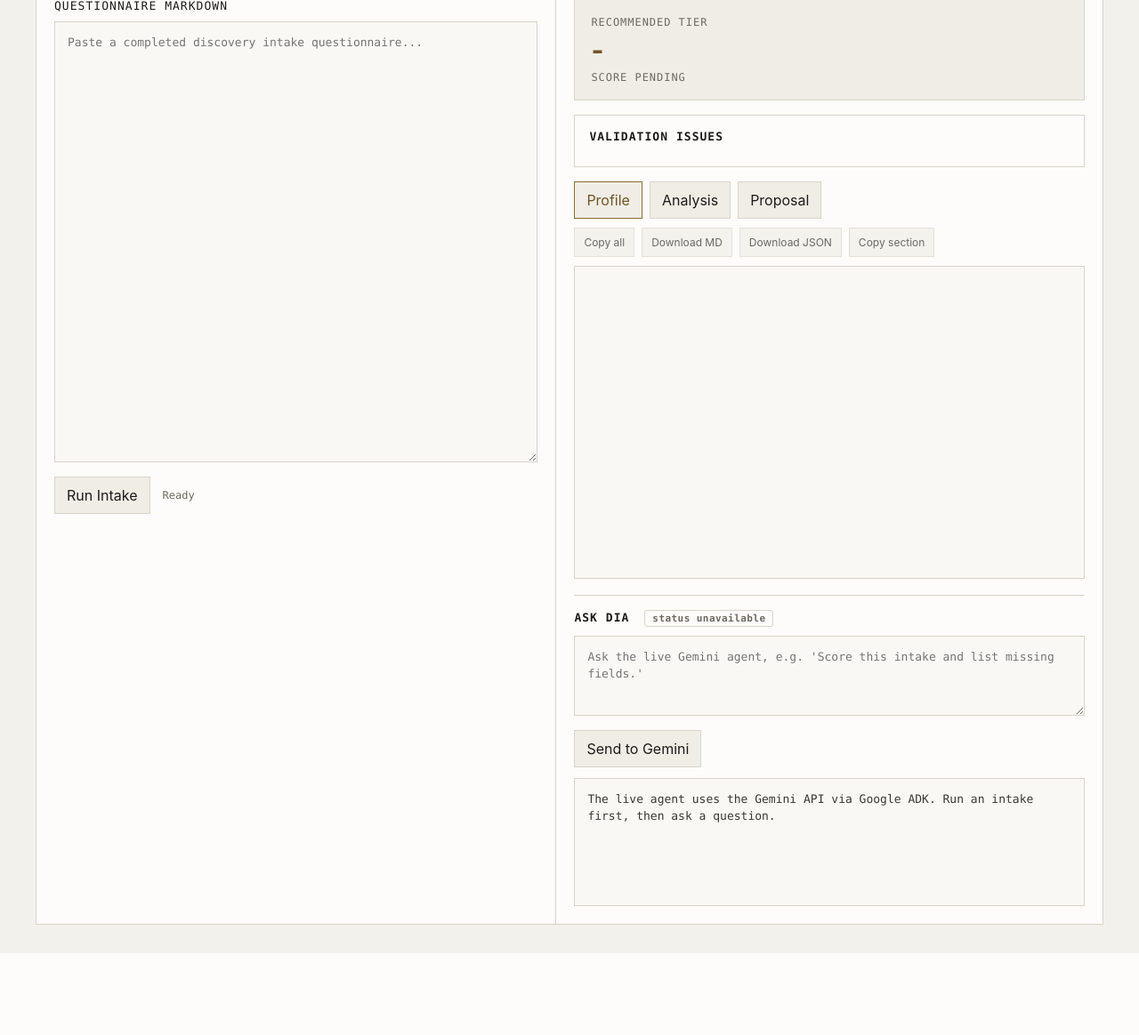
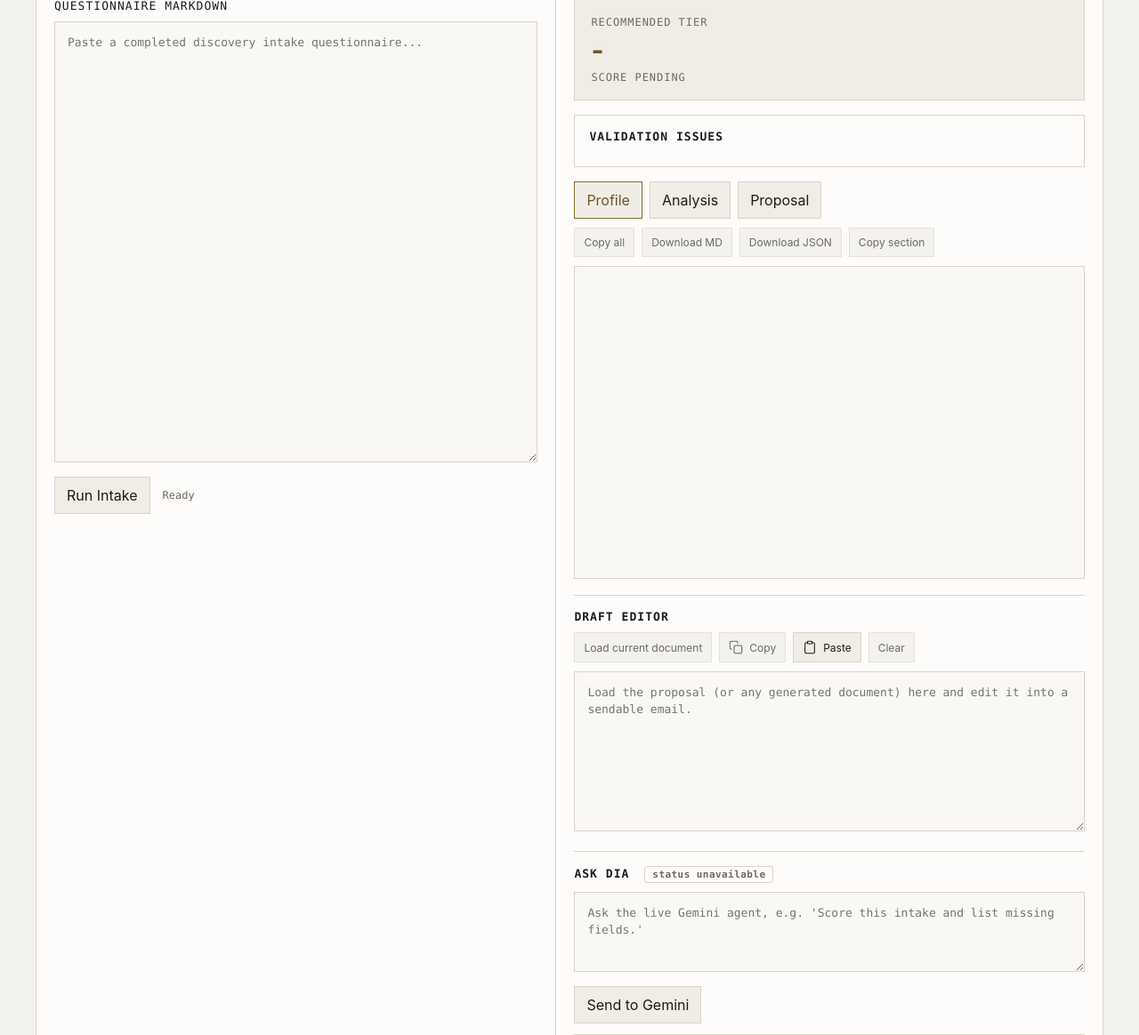
Before and after one commit to mdvnavy/Dia, a Python web app: template templates/index.html in a window 1280 px wide. Shown: the part 167-1331 px from the top of the page at 89% size. Before the commit the page ends 1239 px from the top, so only its background shows below. Run offline with Jinja, Linux system fonts and the light colour scheme; the template is opened without the code that fills it, so the values that code supplies are empty.

Commit message:
Add draft email editor with copy/paste toolbar
New Draft Editor section loads the active generated document (typically
the proposal) into an editable textarea so it can be tweaked into a
sendable email. Toolbar offers Copy and Paste with standard clipboard
icons plus Clear; copy now falls back to execCommand when the async
clipboard API is denied (embedded/iframe contexts), and paste degrades
to a Ctrl+V hint where the browser blocks programmatic reads.

Co-Authored-By: Claude Fable 5 <noreply@anthropic.com>

```diff
--- a/static/app.js
+++ b/static/app.js
@@ -189,6 +189,68 @@ copySection.addEventListener("click", async () => {
   await copyText(documents[activeDoc] || "", `${activeLabel()} copied`);
 });
 
+const draftEditor = document.querySelector("#draftEditor");
+const draftLoad = document.querySelector("#draftLoad");
+const draftCopy = document.querySelector("#draftCopy");
+const draftPaste = document.querySelector("#draftPaste");
+const draftClear = document.querySelector("#draftClear");
+
+function refreshDraftControls() {
+  const hasText = draftEditor.value.trim().length > 0;
+  draftCopy.disabled = !hasText;
+  draftClear.disabled = !hasText;
+  draftLoad.disabled = !documents[activeDoc];
+}
+
+draftEditor.addEventListener("input", refreshDraftControls);
+
+draftLoad.addEventListener("click", () => {
+  const content = documents[activeDoc];
+  if (!content) {
+    statusText.textContent = "Run an intake first";
+    return;
+  }
+  draftEditor.value = content;
+  refreshDraftControls();
+  draftEditor.focus();
+  statusText.textContent = `${activeLabel()} loaded into draft editor`;
+});
+
+draftCopy.addEventListener("click", async () => {
+  await copyText(draftEditor.value, "Draft copied");
+});
+
+draftPaste.addEventListener("click", async () => {
+  if (!navigator.clipboard?.readText || !window.isSecureContext) {
+    statusText.textContent = "Paste blocked by browser - use Ctrl+V in the editor";
+    draftEditor.focus();
+    return;
+  }
+  try {
+    const clip = await navigator.clipboard.readText();
+    if (!clip) {
+      statusText.textContent = "Clipboard is empty";
+      return;
+    }
+    const start = draftEditor.selectionStart ?? draftEditor.value.length;
+    const end = draftEditor.selectionEnd ?? draftEditor.value.length;
+    draftEditor.setRangeText(clip, start, end, "end");
+    refreshDraftControls();
+    draftEditor.focus();
+    statusText.textContent = "Pasted from clipboard";
+  } catch (error) {
+    statusText.textContent = "Paste blocked by browser - use Ctrl+V in the editor";
+    draftEditor.focus();
+  }
+});
+
+draftClear.addEventListener("click", () => {
+  draftEditor.value = "";
+  refreshDraftControls();
+  draftEditor.focus();
+  statusText.textContent = "Draft cleared";
+});
+
 function renderIssues(items) {
   issues.innerHTML = "";
   if (!items.length) {
@@ -206,6 +268,7 @@ function renderIssues(items) {
 
 function renderDocument(name) {
   output.textContent = documents[name] || "Run an intake to generate this document.";
+  refreshDraftControls();
 }
 
 function setExportAvailability(isAvailable) {
@@ -237,7 +300,14 @@ async function copyText(text, successMessage) {
     }
     statusText.textContent = successMessage;
   } catch (error) {
-    statusText.textContent = "Copy failed";
+    // Embedded contexts (iframes, previews) can deny the async clipboard API
+    // even on localhost; the execCommand fallback usually still works there.
+    try {
+      copyTextFallback(text);
+      statusText.textContent = successMessage;
+    } catch (fallbackError) {
+      statusText.textContent = "Copy failed";
+    }
   }
 }
 
--- a/static/style.css
+++ b/static/style.css
@@ -293,6 +293,28 @@ html:not([data-theme="light"]) .theme-icon-sun {
   display: none;
 }
 
+.draft-editor {
+  margin-top: 18px;
+  border-top: 1px solid var(--border);
+  padding-top: 16px;
+}
+
+.editor-toolbar {
+  display: flex;
+  flex-wrap: wrap;
+  gap: 8px;
+  margin-bottom: 10px;
+}
+
+.editor-toolbar button {
+  padding: 8px 10px;
+  font-size: 12px;
+}
+
+.draft-editor textarea {
+  min-height: 180px;
+}
+
 .agent {
   margin-top: 18px;
   border-top: 1px solid var(--border);
--- a/templates/index.html
+++ b/templates/index.html
@@ -71,6 +71,23 @@
           </div>
           <pre id="documentOutput" role="tabpanel" tabindex="0" aria-label="Document output"></pre>
 
+          <section class="draft-editor">
+            <h2 id="draftHeading">Draft Editor</h2>
+            <div class="editor-toolbar" role="group" aria-label="Draft editor actions">
+              <button id="draftLoad" type="button" disabled>Load current document</button>
+              <button id="draftCopy" class="icon-button" type="button" disabled>
+                <svg viewBox="0 0 24 24" aria-hidden="true"><rect x="9" y="9" width="13" height="13" rx="2" ry="2"/><path d="M5 15H4a2 2 0 0 1-2-2V4a2 2 0 0 1 2-2h9a2 2 0 0 1 2 2v1"/></svg>
+                Copy
+              </button>
+              <button id="draftPaste" class="icon-button" type="button">
+                <svg viewBox="0 0 24 24" aria-hidden="true"><path d="M16 4h2a2 2 0 0 1 2 2v14a2 2 0 0 1-2 2H6a2 2 0 0 1-2-2V6a2 2 0 0 1 2-2h2"/><rect x="8" y="2" width="8" height="4" rx="1" ry="1"/></svg>
+                Paste
+              </button>
+              <button id="draftClear" type="button" disabled>Clear</button>
+            </div>
+            <textarea id="draftEditor" spellcheck="true" aria-labelledby="draftHeading" placeholder="Load the proposal (or any generated document) here and edit it into a sendable email."></textarea>
+          </section>
+
           <div class="agent">
             <h2>Ask DIA <small id="agentStatus" class="agent-badge">checking...</small></h2>
             <textarea id="agentMessage" spellcheck="false" aria-label="Message for the Gemini agent" placeholder="Ask the live Gemini agent, e.g. 'Score this intake and list missing fields.'"></textarea>
```
